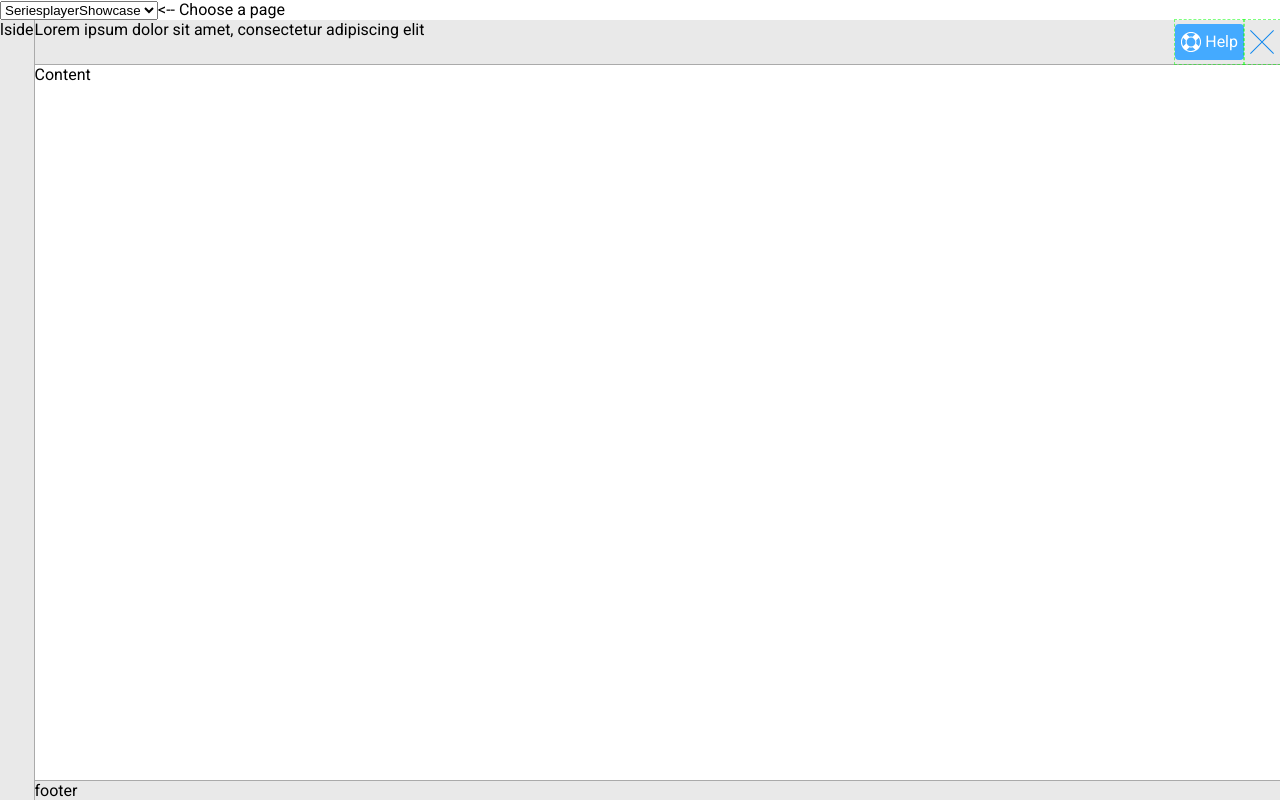
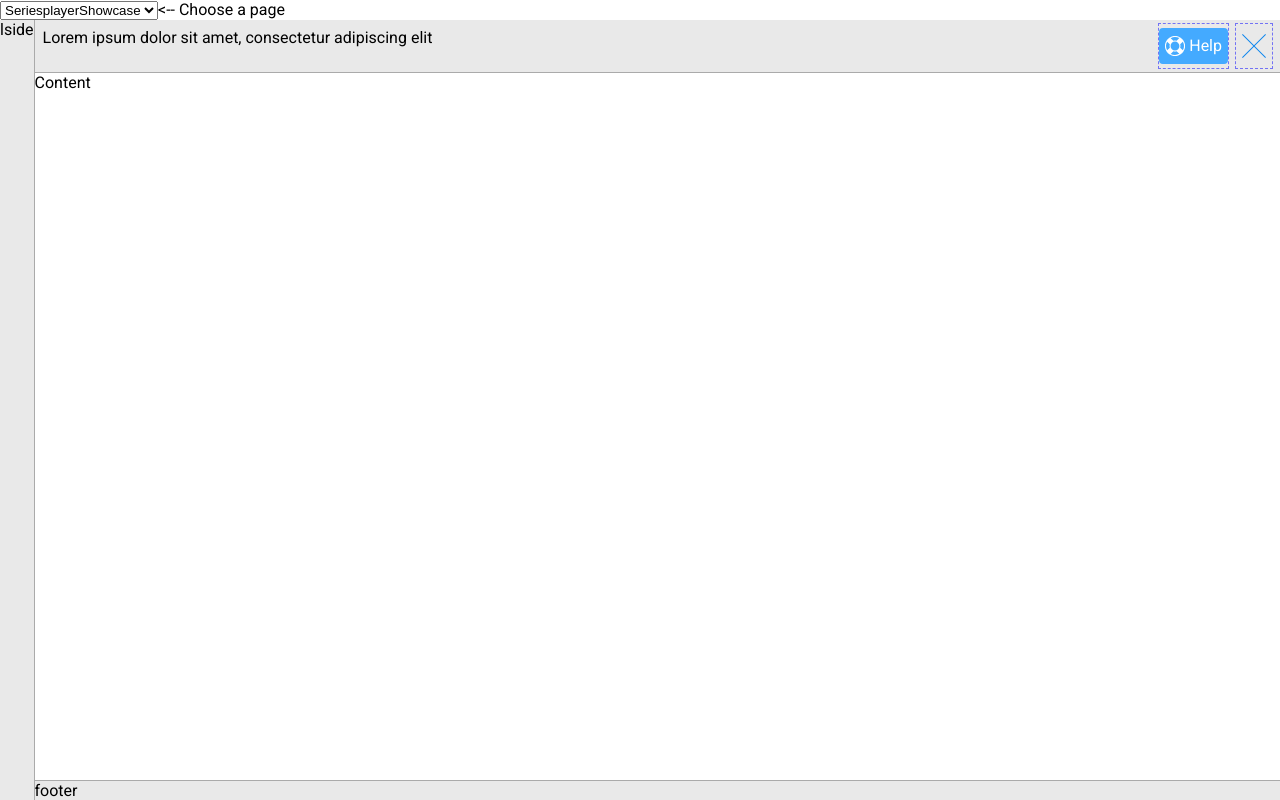
Before and after one commit to bettermarks/SP-UI-Spec, a React app: page / in a window 1280 px wide. Built offline with nearby package versions, Linux system fonts and the light colour scheme.

Commit message:
changes to the direction component

```diff
--- a/src/components/direction/Box.js
+++ b/src/components/direction/Box.js
@@ -1,6 +1,6 @@
 import React from "react";
 
-export default ({ children, stretch }) => {
+export default ({ children, stretch, paddingScheme }) => {
   let className = [
     "box",
     stretch ? "stretch" : ""
--- /dev/null
+++ b/src/components/direction/Box.scss
@@ -0,0 +1,12 @@
+.padding-scheme {
+  &-even {
+    padding: 8px;
+    .box {
+      padding-right: 8px;
+    }
+    .box:last-child {
+      padding-right: 0px;
+    }
+
+  }
+}
--- a/src/components/direction/Direction.js
+++ b/src/components/direction/Direction.js
@@ -6,21 +6,19 @@ export default ({
   fullsize,
   vertical,
   stretch,
-  first,
-  last
+  paddingScheme
   }) => {
   stretch = stretch || fullsize; //fullsize implies stretch
   let className = [
     vertical ? "vLayout":"hLayout",
     fullsize ? "fullsize" : "",
-    stretch ? "stretch" : ""
+    stretch ? "stretch" : "",
+    paddingScheme ? `padding-scheme-${paddingScheme}` : ""
   ];
 
   return (
     <div className={className.join(" ")}>
-      {first}
-      <Box stretch={stretch}>{children}</Box>
-      {last}
+      {children}
     </div>
   );
 };
--- a/src/components/direction/Direction.scss
+++ b/src/components/direction/Direction.scss
@@ -3,6 +3,7 @@
   flex: 0 1 auto;
   max-height: 100%;
   min-height: 0; //fix for firefox
+  box-sizing: border-box;
   &.stretch {
     width: 100%;
     flex: 1 1 auto;
@@ -14,6 +15,7 @@
   flex-direction: column;
   max-height: 100%;
   width: 100%;
+  box-sizing: border-box;
 }
 
 .vLayoutWrapper {
--- a/src/css/base.scss
+++ b/src/css/base.scss
@@ -3,11 +3,11 @@
 
 
 @import "../components/bar/Bar.scss";
+@import "../components/direction/Box.scss";
 @import "../components/button/Button.scss";
 @import "../components/collapsibleSection/CollapsibleSection.scss";
 @import "../components/direction/Direction.scss";
 @import "../components/icon/Icon.scss";
-@import "../components/paddedContainer/PaddedContainer.scss";
 
 body {
 	font-family: "Roboto";
--- a/src/index.js
+++ b/src/index.js
@@ -3,6 +3,7 @@ import {render} from "react-dom";
 import ButtonShowcase from "./pages/ButtonShowcase";
 import SeriesplayerShowcase from "./pages/SeriesplayerShowcase";
 import Direction from "./components/direction/Direction";
+import Box from "./components/direction/Direction";
 
 import "./css/base.scss";
 class App extends React.Component {
@@ -42,8 +43,11 @@ class App extends React.Component {
 	render() {
 		return (
 			<div>
-				<Direction vertical fullsize first={this.selectorBox}>
-					{this.comp(this.state.value)}
+				<Direction vertical fullsize>
+					{this.selectorBox}
+					<Box stretch>
+						{this.comp(this.state.value)}
+					</Box>
 				</Direction>
 			</div>
 		)
--- a/src/pages/SeriesplayerShowcase.js
+++ b/src/pages/SeriesplayerShowcase.js
@@ -1,5 +1,6 @@
 import React from "react";
 import Bar from "../components/bar/Bar";
+import Box from "../components/direction/Box";
 import Button from "../components/button/Button";
 import CollapsibleSection from "../components/collapsibleSection/CollapsibleSection";
 import Direction from "../components/direction/Direction";
@@ -14,15 +15,20 @@ export default () => {
 
   let header = ([
     <Bar barStyle="dark" borderDirection="bottom">
-      <Direction stretch last={[
-        <Button size="l" decoration="action" styleName="">
-          {[<Icon name="life-ring-l" />, "Help"]}
-        </Button>,
-        <Button size="l" decoration="action" styleName="transparent">
-          {[<Icon name="times-xl" />]}
-        </Button>
-      ]}>
-        Lorem ipsum dolor sit amet, consectetur adipiscing elit
+      <Direction stretch paddingScheme="even">
+        <Box stretch>
+          <span>Lorem ipsum dolor sit amet, consectetur adipiscing elit</span>
+        </Box>
+        <Box>
+          <Button noReserveSpace size="l" decoration="action" styleName="">
+            {[<Icon name="life-ring-l" />, "Help"]}
+          </Button>
+        </Box>
+        <Box>
+          <Button noReserveSpace size="l" decoration="action" styleName="transparent">
+            {[<Icon name="times-xl" />]}
+          </Button>
+        </Box>
       </Direction>
     </Bar>
   ]);
@@ -33,10 +39,15 @@ export default () => {
     </Bar>
   ]);
   return (
-    <Direction stretch first={leftSidebar}>
-      <Direction stretch vertical first={header} last={footer}>
-        Content
-      </Direction>
+    <Direction stretch>
+      {leftSidebar}
+      <Box stretch>
+        <Direction stretch vertical>
+          {header}
+          <Box stretch>Content</Box>
+          {footer}
+        </Direction>
+      </Box>
     </Direction>
   );
 };
```
Also changed, not shown: src/components/paddedContainer/PaddedContainer.js (deleted), src/components/paddedContainer/PaddedContainer.scss (deleted).
